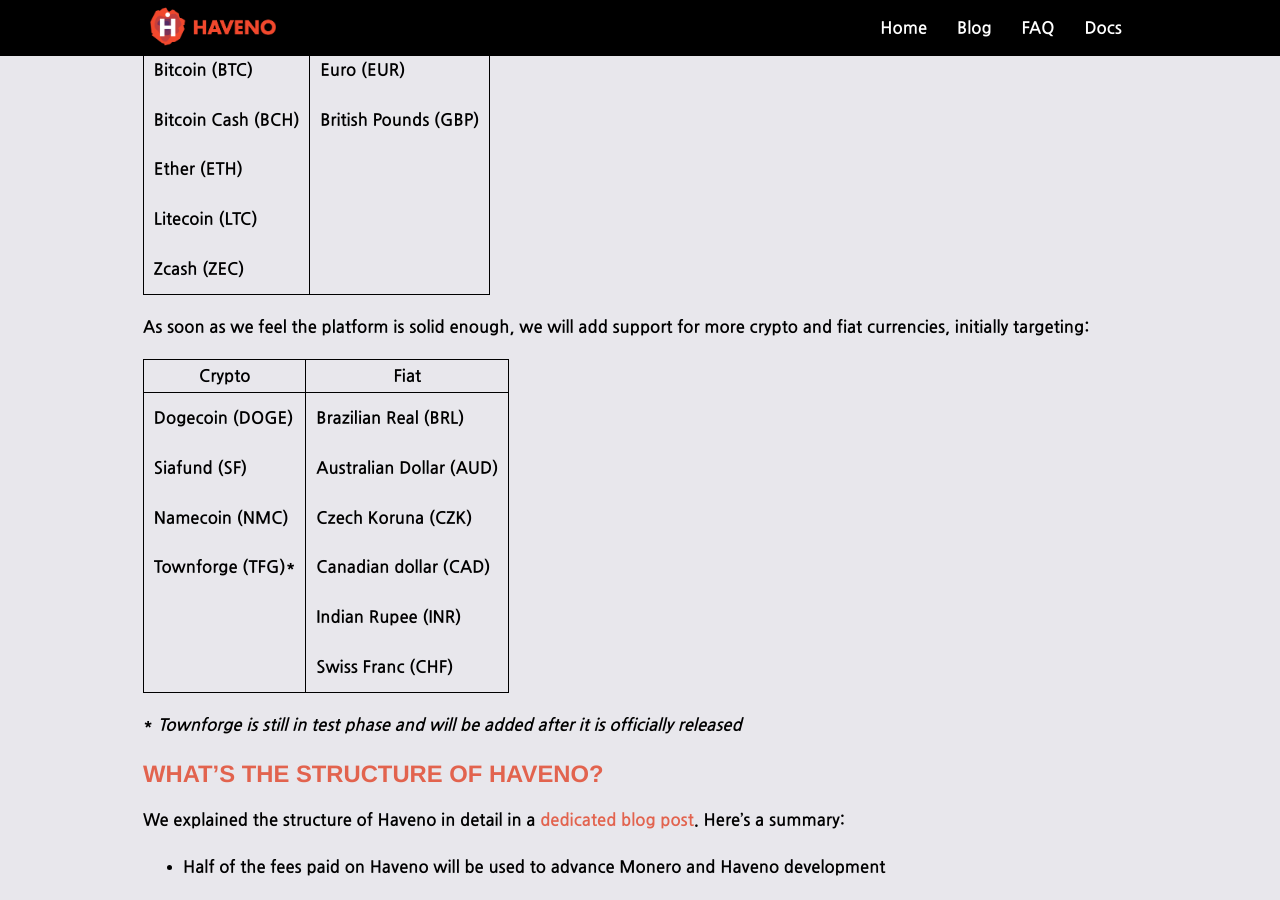
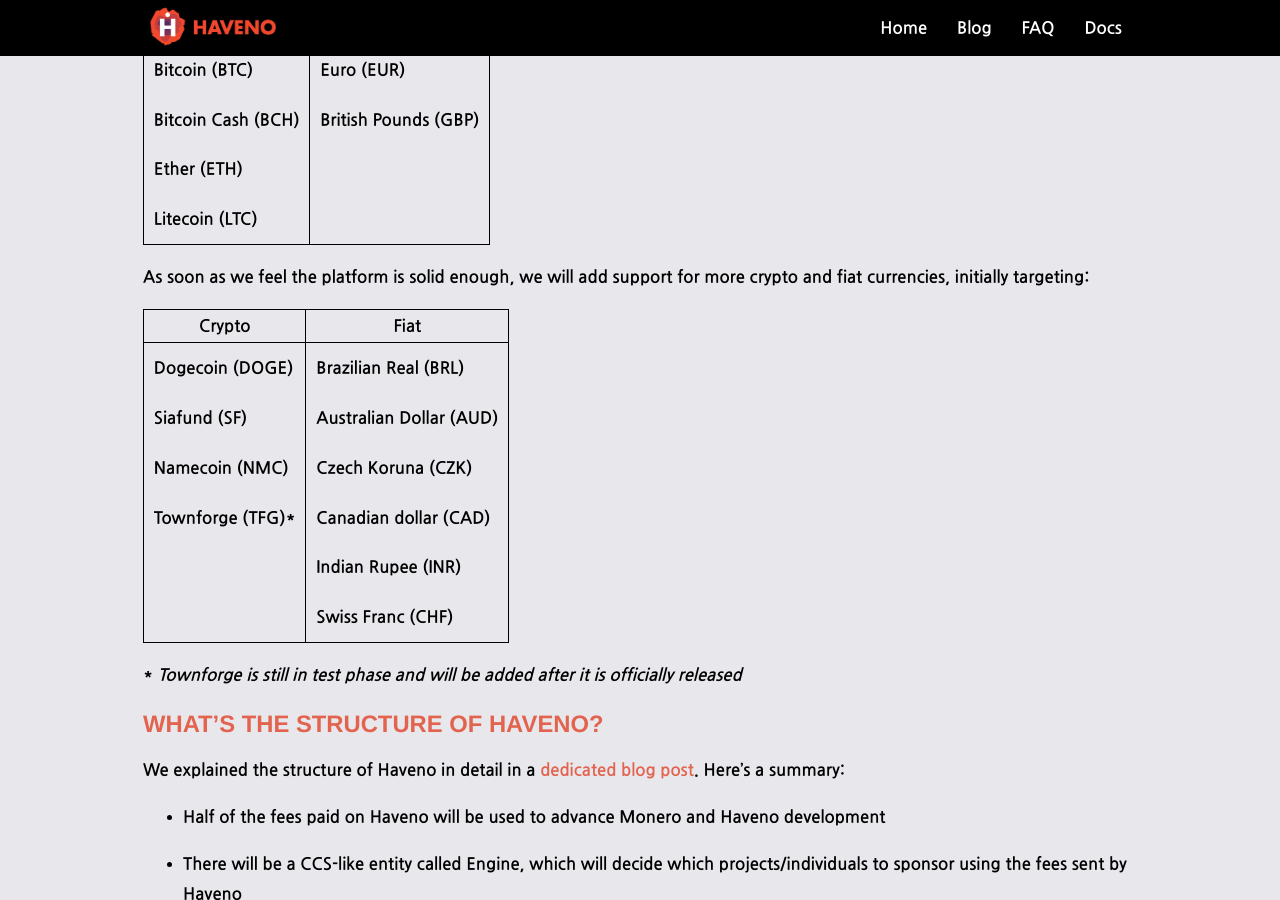
Before and after one commit to haveno-dex/haveno-site, a Jekyll site: the page built from faq.md, in a window 1280 px wide and 900 px high, scrolled down 1443 px. Built offline with Jekyll 4.4.1, drawn with Linux system fonts in a browser that asks for light colours.

Commit message:
faq: remove zcash

```diff
--- a/faq.md
+++ b/faq.md
@@ -61,7 +61,6 @@
 | Bitcoin Cash (BCH) | British Pounds (GBP) |
 | Ether (ETH) |
 | Litecoin (LTC) |
-| Zcash (ZEC) |
 
 As soon as we feel the platform is solid enough, we will add support for more crypto and fiat currencies, initially targeting:
 
```
